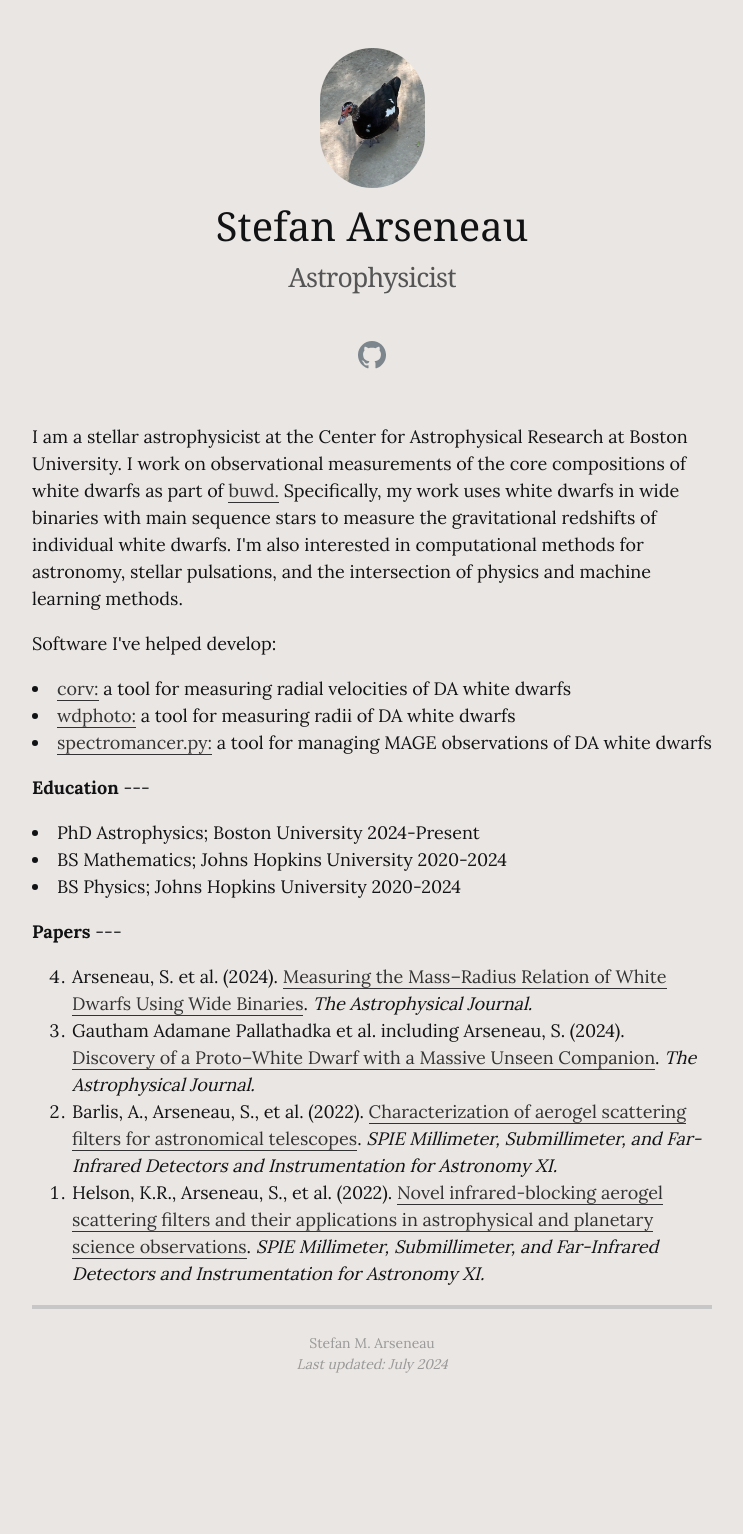
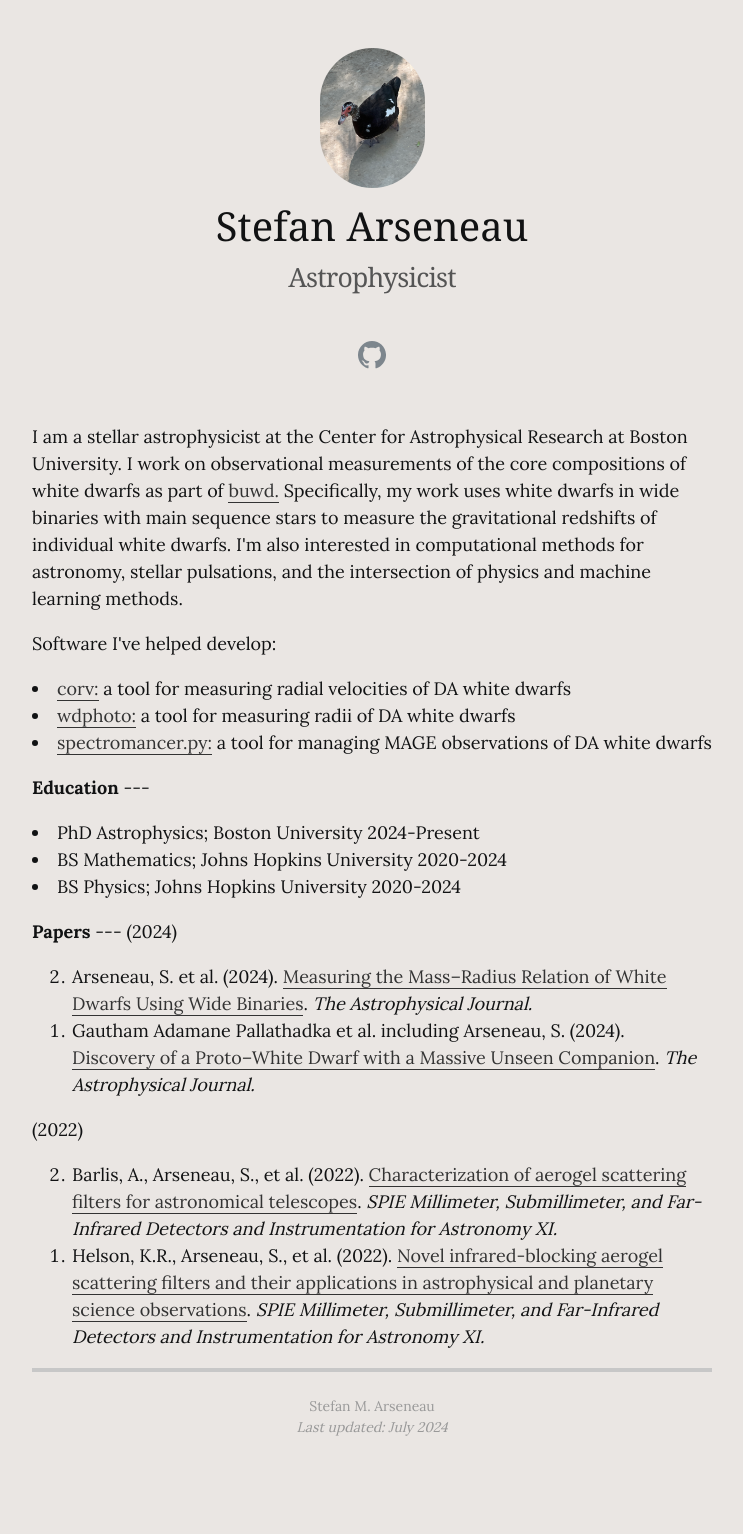
Before and after one commit to stefanarseneau/stefanarseneau.github.io, a Jekyll site: the page built from index.html, in a window 1280 px wide. Shown: the whole page, without its empty margins (268-1011 px from the left). Built offline with Jekyll 4.4.1, drawn with Linux system fonts in a browser that asks for light colours; before the commit the page ends 1471 px from its top, so only the background shows below that.

Commit message:
added years

```diff
--- a/index.html
+++ b/index.html
@@ -30,6 +30,7 @@ astronomy, stellar pulsations, and the intersection of physics and machine learn
 <p>
     <b>Papers</b>
     ---
+(2024)
 <ol reversed>
     <li>Arseneau, S. et al. (2024).
         <a href="https://iopscience.iop.org/article/10.3847/1538-4357/ad2168">Measuring the Mass–Radius Relation of White Dwarfs Using Wide Binaries</a>.
@@ -37,6 +38,9 @@ astronomy, stellar pulsations, and the intersection of physics and machine learn
     <li>Gautham Adamane Pallathadka et al. including Arseneau, S. (2024).
         <a href="https://iopscience.iop.org/article/10.3847/1538-4357/ad3e86">Discovery of a Proto–White Dwarf with a Massive Unseen Companion</a>.
         <i>The Astrophysical Journal.</i></li>
+</ol>
+(2022)
+<ol reversed>
     <li>Barlis, A., Arseneau, S., et al. (2022).
         <a href="https://arxiv.org/pdf/2208.04257">Characterization of aerogel scattering filters for astronomical telescopes</a>.
         <i>SPIE Millimeter, Submillimeter, and Far-Infrared Detectors and Instrumentation for Astronomy XI.</i></li>
```
